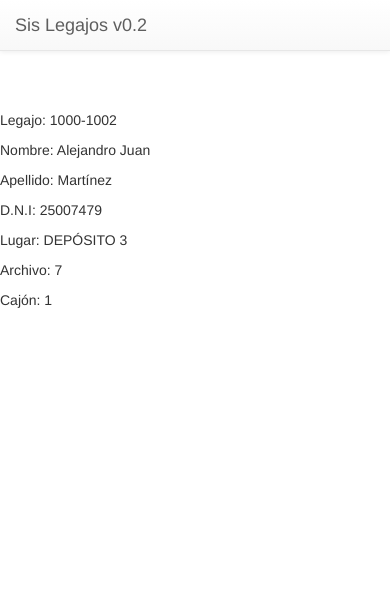
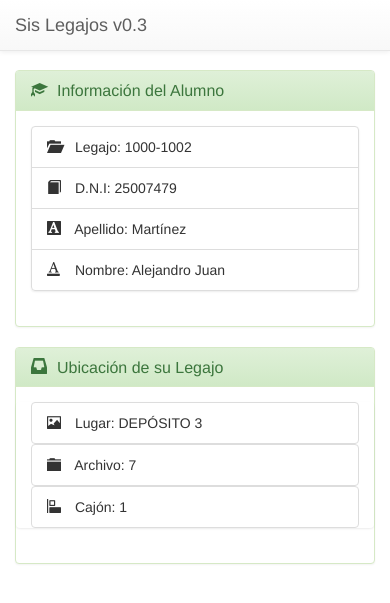
Before and after one commit to Informatorio/Sis_legajos, a Django app: page /legajo/1/ in a window 390 px wide. Shown: the top 603 px of the page. Run offline with Django 3.2, Linux system fonts and the light colour scheme; data comes from the database, SQL or seed files in the repository; some libraries are stand-ins or nearby versions.

Commit message:
Interfaces agregadas para Alumno.html y Resultado.html

```diff
--- a/Alumnos/templates/alumno.html
+++ b/Alumnos/templates/alumno.html
@@ -1,13 +1,40 @@
 {% extends "base.html" %}
 
 {% block content %}
-<p> Legajo: {{alumno.legajo}}<p>
-<p> Nombre: {{alumno.nombre}}<p>
-<p> Apellido: {{alumno.apellido}}<p>
-<p> D.N.I: {{alumno.dni}}<p>
-<p> Lugar: {{lugar}}<p>
-<p> Archivo: {{archivo}}<p>
-<p> Cajón: {{cajon}}<p>
 
+<div class="panel panel-success" class="col-lg-12">
+  <div class="panel-heading">
+    <h2 class="panel-title"><span class="glyphicon glyphicon-education" style="margin-right: 10px"></span>Información del Alumno</h2>
+  </div>
+  <div class="panel-body">
+  	<ul class="list-group">
+		<li class="list-group-item"><span class="glyphicon glyphicon-folder-open" style="margin-right: 10px"></span> Legajo: {{alumno.legajo}}</li>
+		<li class="list-group-item"><span class="glyphicon glyphicon-book" style="margin-right: 10px"></span> D.N.I: {{alumno.dni}}</li>
+		<li class="list-group-item"><span class="glyphicon glyphicon-text-background" style="margin-right: 10px"></span> Apellido: {{alumno.apellido}}</li>
+		<li class="list-group-item"><span class="glyphicon glyphicon-text-color" style="margin-right: 10px"></span> Nombre: {{alumno.nombre}}</li>
+  	</ul>
+  </div>
+</div>
+
+<div class="panel panel-success" class="col-lg-12">
+  <div class="panel-heading">
+    <h3 class="panel-title"><span class="glyphicon glyphicon-inbox" style="margin-right: 10px"></span>Ubicación de su Legajo</h3>
+  </div>
+  <div class="panel-body">
+  	<div class="row">
+	  	<ul class="list-group">
+	  		<div class="col-sm-4">
+			<li class="list-group-item"><span class="glyphicon glyphicon-picture" style="margin-right: 10px"></span> Lugar: {{lugar}}</li>
+			</div>
+			<div class="col-sm-4">
+			<li class="list-group-item"><span class="glyphicon glyphicon-folder-close" style="margin-right: 10px"></span> Archivo: {{archivo}}</li>
+			</div>
+			<div class="col-sm-4">
+			<li class="list-group-item"><span class="glyphicon glyphicon-object-align-left" style="margin-right: 10px"></span> Cajón: {{cajon}}</li>
+	  		</div>
+	  	</ul>
+    </div>
+  </div>
+</div>
 
 {% endblock %}
--- a/Alumnos/templates/base.html
+++ b/Alumnos/templates/base.html
@@ -16,7 +16,7 @@
 <nav class="navbar navbar-default navbar-fixed-top">
     <!-- Brand and toggle get grouped for better mobile display -->
     <div class="navbar-header">
-      <a class="navbar-brand" href="/">Sis Legajos v0.2</a>
+      <a class="navbar-brand" href="/">Sis Legajos v0.3</a>
     </div>
 
     <!-- Collect the nav links, forms, and other content for toggling -->
@@ -25,13 +25,13 @@
 	<ul class="nav navbar-nav">
 
 	<li class="dropdown">
-		<a href="#" class="dropdown-toggle" data-toggle="dropdown" role="button" aria-haspopup="true" aria-expanded="false"><span class="glyphicon glyphicon-user" aria-hidden="true"></span> BUSCAR POR <span class="caret"></span></a>
+		<a href="#" class="dropdown-toggle" data-toggle="dropdown" role="button" aria-haspopup="true" aria-expanded="false"><span class="glyphicon glyphicon-search" aria-hidden="true"></span> BUSCAR POR <span class="caret"></span></a>
 		<ul class="dropdown-menu">
-			<li><a href="/busqueda_dni"><span class="glyphicon glyphicon-list" aria-hidden="true"></span> DNI </a></li>
+			<li><a href="/busqueda_dni"><span class="glyphicon glyphicon-book" aria-hidden="true"></span> DNI </a></li>
 			<li role="separator" class="divider"></li>
-			<li><a href="/busqueda_apellido"><span class="glyphicon glyphicon-list" aria-hidden="true"></span> APELLIDO </a></li>
+			<li><a href="/busqueda_apellido"><span class="glyphicon glyphicon-text-background" aria-hidden="true"></span> APELLIDO </a></li>
 			<li role="separator" class="divider"></li>
-			<li><a href="/busqueda_legajo"><span class="glyphicon glyphicon-list" aria-hidden="true"></span> LEGAJO </a></li>
+			<li><a href="/busqueda_legajo"><span class="glyphicon glyphicon-folder-open" aria-hidden="true"></span> LEGAJO </a></li>
 		</ul>
 	</li>
 
@@ -59,18 +59,9 @@
 
 
 <!-- FINAL TOP BAR -->
-
-		<div class="row">
-			<div class="col-sm-4" id="sidebar">
-				{% block sidebar %}
-				<ul>
-					<li><a href="/">Home</a></li>
-					<li><a href="/busqueda">Busqueda</a></li>
-				</ul>
-				{% endblock %}
+			<div class="corregir-menu-fix" style="margin-top:70px; text-align:center">
 			</div>
-
-			<div class="col-sm-8" style="margin-top:70px" id="content">
+			<div class="col-lg-12" class="col-md-8" class="col-sm-12" id="content">
 				{% block content %}
 				{% endblock %}
 			</div>
--- a/Alumnos/templates/busqueda_apellido.html
+++ b/Alumnos/templates/busqueda_apellido.html
@@ -2,7 +2,7 @@
 
 {% block content %}
 
-<form action="/busqueda_apellido/" method="POST">
+<form action="/busqueda_apellido/" method="POST" style="text-align:center;">
 	<!-- Etiqueta que sirve para identificar el formulario y mitigar ataques-->
 	{% csrf_token %}
 	{{ form.as_p }}
--- a/Alumnos/templates/busqueda_dni.html
+++ b/Alumnos/templates/busqueda_dni.html
@@ -2,7 +2,7 @@
 
 {% block content %}
 
-<form action="/busqueda_dni/" method="POST">
+<form action="/busqueda_dni/" method="POST" style="text-align:center;">
 	<!-- Etiqueta que sirve para identificar el formulario y mitigar ataques-->
 	{% csrf_token %}
 	{{ form.as_p }}
--- a/Alumnos/templates/busqueda_legajo.html
+++ b/Alumnos/templates/busqueda_legajo.html
@@ -2,7 +2,7 @@
 
 {% block content %}
 
-<form action="/busqueda_legajo/" method="POST">
+<form action="/busqueda_legajo/" method="POST" style="text-align:center;">
 	<!-- Etiqueta que sirve para identificar el formulario y mitigar ataques-->
 	{% csrf_token %}
 	{{ form.as_p }}
```
Also changed, not shown: Alumnos/templates/resultado.html (+22 -8 lines).
